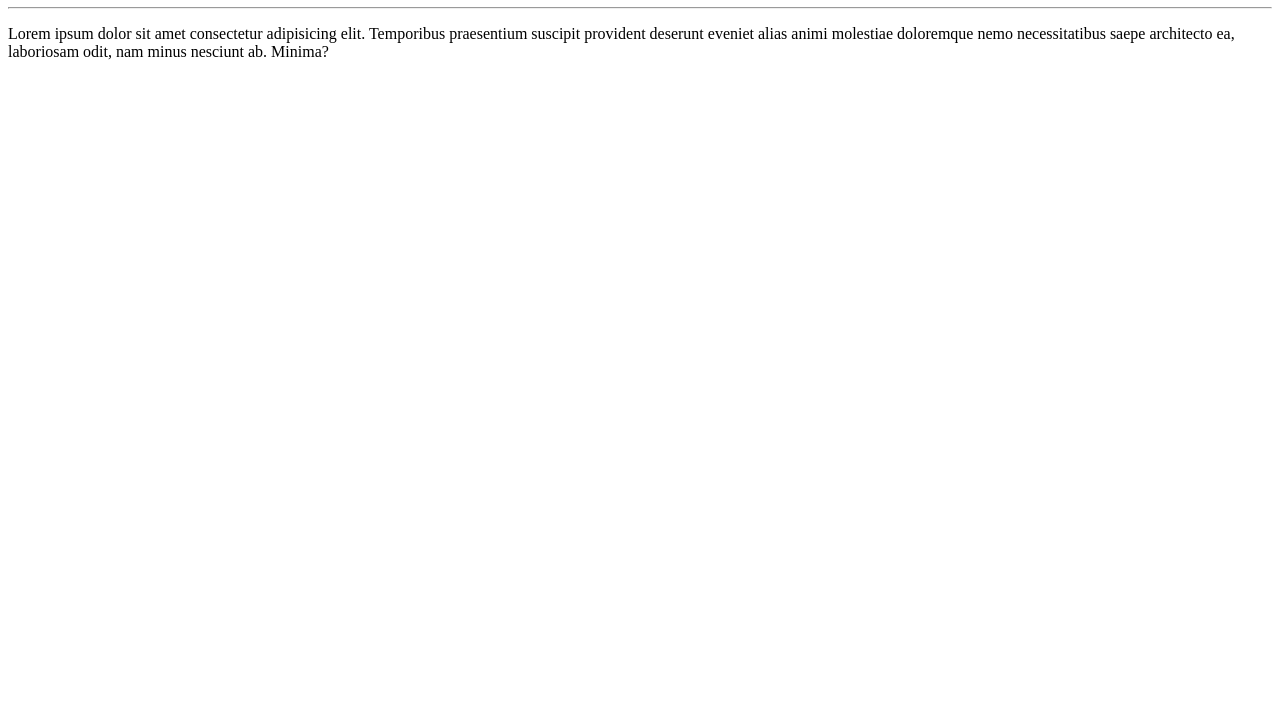
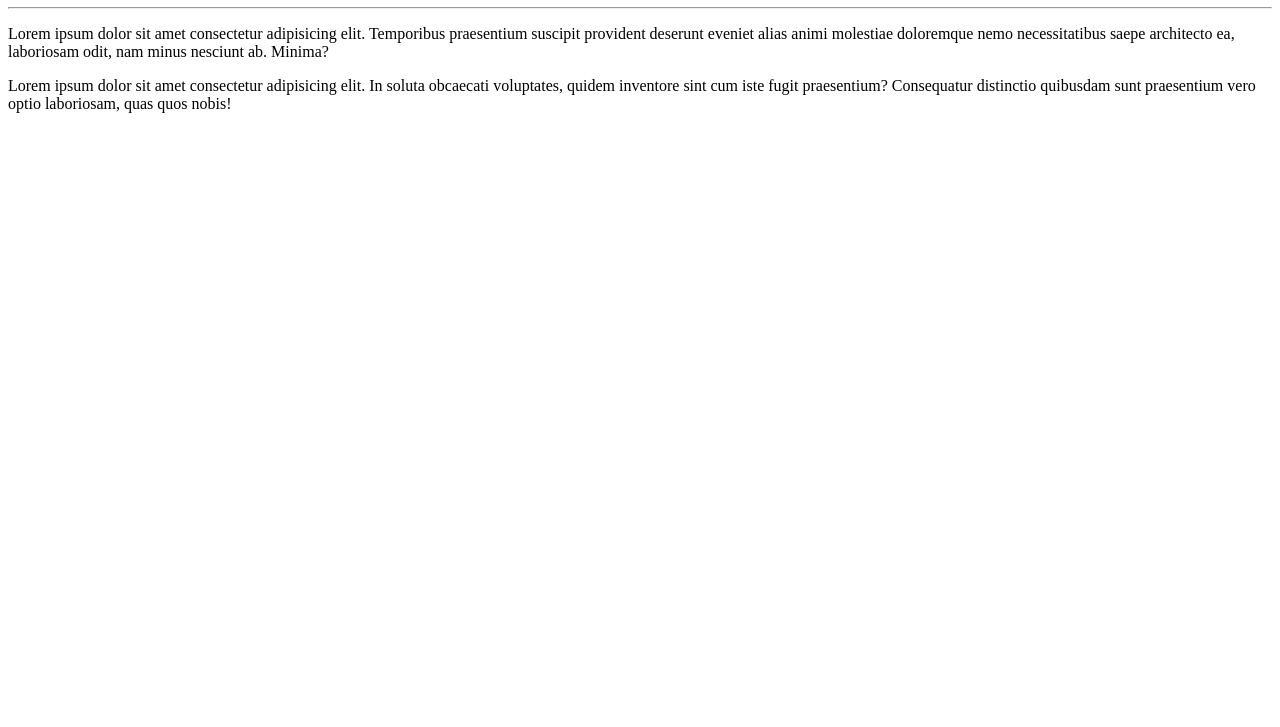
Before and after one commit to AleHFC/Repositorio-OM, a plain HTML site: page site-exemplo/index.html in a window 1280 px wide. Shown: the part 73-800 px from the top of the page. Drawn offline with Linux system fonts and the light colour scheme.

Commit message:
Adicionei um parágrafo

```diff
--- a/site-exemplo/index.html
+++ b/site-exemplo/index.html
@@ -10,5 +10,6 @@
     <h1>Olá, Mundo</h1>
     <hr>
     <p>Lorem ipsum dolor sit amet consectetur adipisicing elit. Temporibus praesentium suscipit provident deserunt eveniet alias animi molestiae doloremque nemo necessitatibus saepe architecto ea, laboriosam odit, nam minus nesciunt ab. Minima?</p>
+    <p>Lorem ipsum dolor sit amet consectetur adipisicing elit. In soluta obcaecati voluptates, quidem inventore sint cum iste fugit praesentium? Consequatur distinctio quibusdam sunt praesentium vero optio laboriosam, quas quos nobis!</p>
 </body>
 </html>
```
